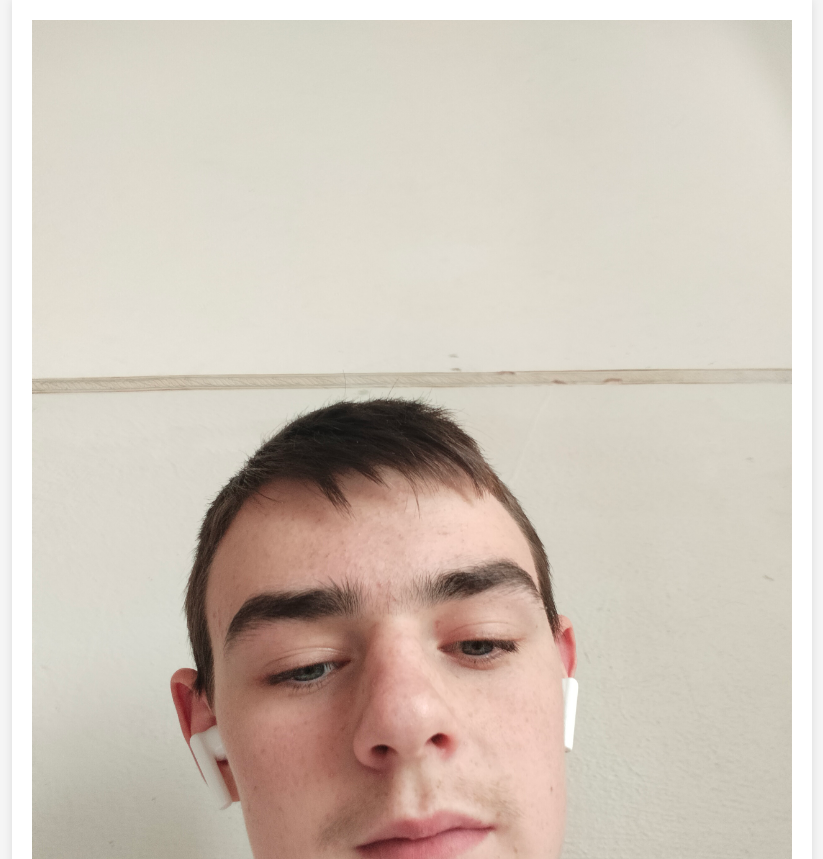
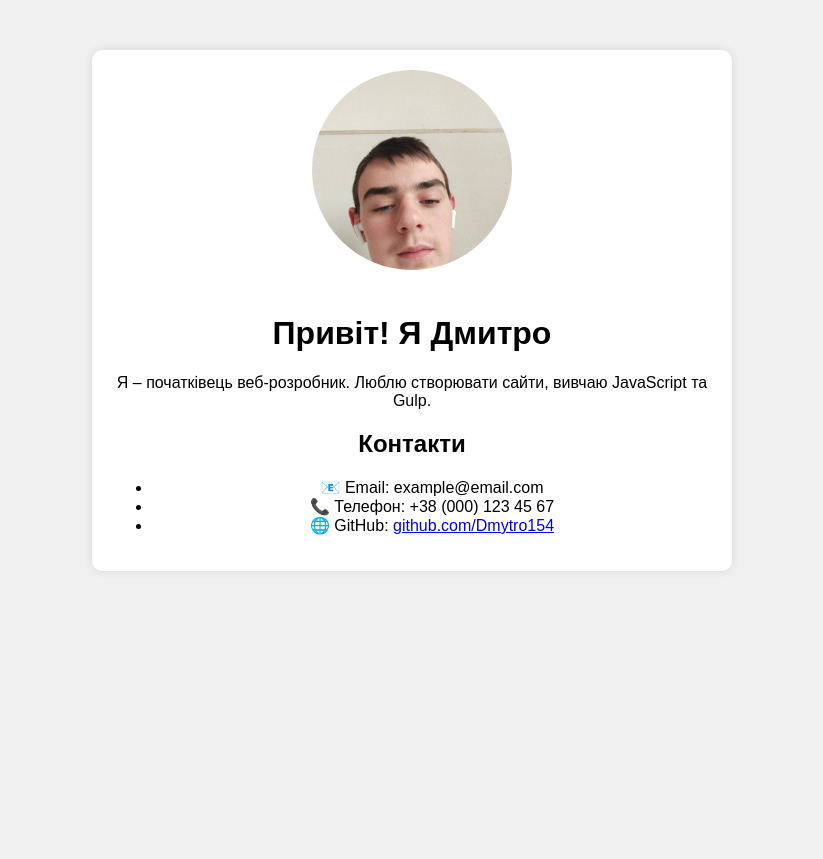
Before and after one commit to Dmytro154/task_04, a website: page app/index.html in a window 1280 px wide. Shown: the top 859 px of the page, without its empty margins (228-1051 px from the left). After the commit the page ends 800 px from the top, so only its background shows below. Drawn offline with Linux system fonts and the light colour scheme.

Commit message:
Додано сайт-в?зит?вку

```diff
--- a/app/main.css
+++ b/app/main.css
@@ -1,118 +1,24 @@
-/* Базові стилі та скидання налаштувань */
-* {
+body {
+    font-family: Arial, sans-serif;
+    background-color: #f0f0f0;
+    text-align: center;
     margin: 0;
     padding: 0;
-    box-sizing: border-box;
-}
+  }
 
-body {
-    font-family: 'Arial', sans-serif;
-    line-height: 1.6;
-    color: #333;
-    background-color: #f5f5f5;
-}
+  .container {
+    background: white;
+    margin: 50px auto;
+    padding: 20px;
+    max-width: 600px;
+    border-radius: 10px;
+    box-shadow: 0 0 10px rgba(0,0,0,0.1);
+  }
 
-.container {
-    max-width: 800px;
-    margin: 0 auto;
-    padding: 20px;
-    background-color: white;
-    box-shadow: 0 0 10px rgba(0, 0, 0, 0.1);
-    min-height: 100vh;
-    display: flex;
-    flex-direction: column;
-}
-
-/* Стилі заголовка */
-header {
-    text-align: center;
-    padding: 30px 0;
-}
-
-h1 {
-    font-size: 2.5rem;
-    margin-bottom: 10px;
-    color: #2c3e50;
-}
-
-.subtitle {
-    font-size: 1.2rem;
-    color: #7f8c8d;
-}
-
-/* Основний контент */
-main {
-    flex: 1;
-    text-align: center;
-}
-
-/* Стилі для зображення профілю */
-.profile-image {
-    width: 250px;
-    height: 250px;
-    margin: 0 auto 30px;
+  .profile-img {
+    width: 200px;
+    height: 200px;
     border-radius: 50%;
-    overflow: hidden;
-    box-shadow: 0 5px 15px rgba(0, 0, 0, 0.2);
-}
-
-.profile-image svg {
-    width: 100%;
-    height: 100%;
-}
-
-/* Стилі для секції "Про мене" */
-.about-me {
-    max-width: 600px;
-    margin: 0 auto 30px;
-    padding: 0 20px;
-}
-
-h2 {
-    color: #2c3e50;
-    margin-bottom: 15px;
-    font-size: 1.8rem;
-}
-
-.about-me p {
-    margin-bottom: 15px;
-    text-align: justify;
-}
-
-/* Контактна інформація */
-.contact-info {
-    background-color: #ecf0f1;
-    padding: 20px;
-    border-radius: 5px;
+    object-fit: cover;
     margin-bottom: 20px;
-    display: inline-block;
-}
-
-.contact-info p {
-    margin-bottom: 10px;
-}
-
-/* Футер */
-footer {
-    text-align: center;
-    padding: 20px 0;
-    color: #7f8c8d;
-    border-top: 1px solid #ecf0f1;
-    margin-top: 20px;
-}
-
-/* Адаптивність */
-@media screen and (max-width: 600px) {
-    .container {
-        padding: 10px;
-    }
-
-    h1 {
-        font-size: 2rem;
-    }
-
-    .profile-image {
-        width: 200px;
-        height: 200px;
-    }
-}
+  }
--- a/public/main.css
+++ b/public/main.css
@@ -1,118 +1,24 @@
-/* Базові стилі та скидання налаштувань */
-* {
+body {
+    font-family: Arial, sans-serif;
+    background-color: #f0f0f0;
+    text-align: center;
     margin: 0;
     padding: 0;
-    box-sizing: border-box;
-}
+  }
 
-body {
-    font-family: 'Arial', sans-serif;
-    line-height: 1.6;
-    color: #333;
-    background-color: #f5f5f5;
-}
+  .container {
+    background: white;
+    margin: 50px auto;
+    padding: 20px;
+    max-width: 600px;
+    border-radius: 10px;
+    box-shadow: 0 0 10px rgba(0,0,0,0.1);
+  }
 
-.container {
-    max-width: 800px;
-    margin: 0 auto;
-    padding: 20px;
-    background-color: white;
-    box-shadow: 0 0 10px rgba(0, 0, 0, 0.1);
-    min-height: 100vh;
-    display: flex;
-    flex-direction: column;
-}
-
-/* Стилі заголовка */
-header {
-    text-align: center;
-    padding: 30px 0;
-}
-
-h1 {
-    font-size: 2.5rem;
-    margin-bottom: 10px;
-    color: #2c3e50;
-}
-
-.subtitle {
-    font-size: 1.2rem;
-    color: #7f8c8d;
-}
-
-/* Основний контент */
-main {
-    flex: 1;
-    text-align: center;
-}
-
-/* Стилі для зображення профілю */
-.profile-image {
-    width: 250px;
-    height: 250px;
-    margin: 0 auto 30px;
+  .profile-img {
+    width: 200px;
+    height: 200px;
     border-radius: 50%;
-    overflow: hidden;
-    box-shadow: 0 5px 15px rgba(0, 0, 0, 0.2);
-}
-
-.profile-image svg {
-    width: 100%;
-    height: 100%;
-}
-
-/* Стилі для секції "Про мене" */
-.about-me {
-    max-width: 600px;
-    margin: 0 auto 30px;
-    padding: 0 20px;
-}
-
-h2 {
-    color: #2c3e50;
-    margin-bottom: 15px;
-    font-size: 1.8rem;
-}
-
-.about-me p {
-    margin-bottom: 15px;
-    text-align: justify;
-}
-
-/* Контактна інформація */
-.contact-info {
-    background-color: #ecf0f1;
-    padding: 20px;
-    border-radius: 5px;
+    object-fit: cover;
     margin-bottom: 20px;
-    display: inline-block;
-}
-
-.contact-info p {
-    margin-bottom: 10px;
-}
-
-/* Футер */
-footer {
-    text-align: center;
-    padding: 20px 0;
-    color: #7f8c8d;
-    border-top: 1px solid #ecf0f1;
-    margin-top: 20px;
-}
-
-/* Адаптивність */
-@media screen and (max-width: 600px) {
-    .container {
-        padding: 10px;
-    }
-
-    h1 {
-        font-size: 2rem;
-    }
-
-    .profile-image {
-        width: 200px;
-        height: 200px;
-    }
-}
+  }
```
